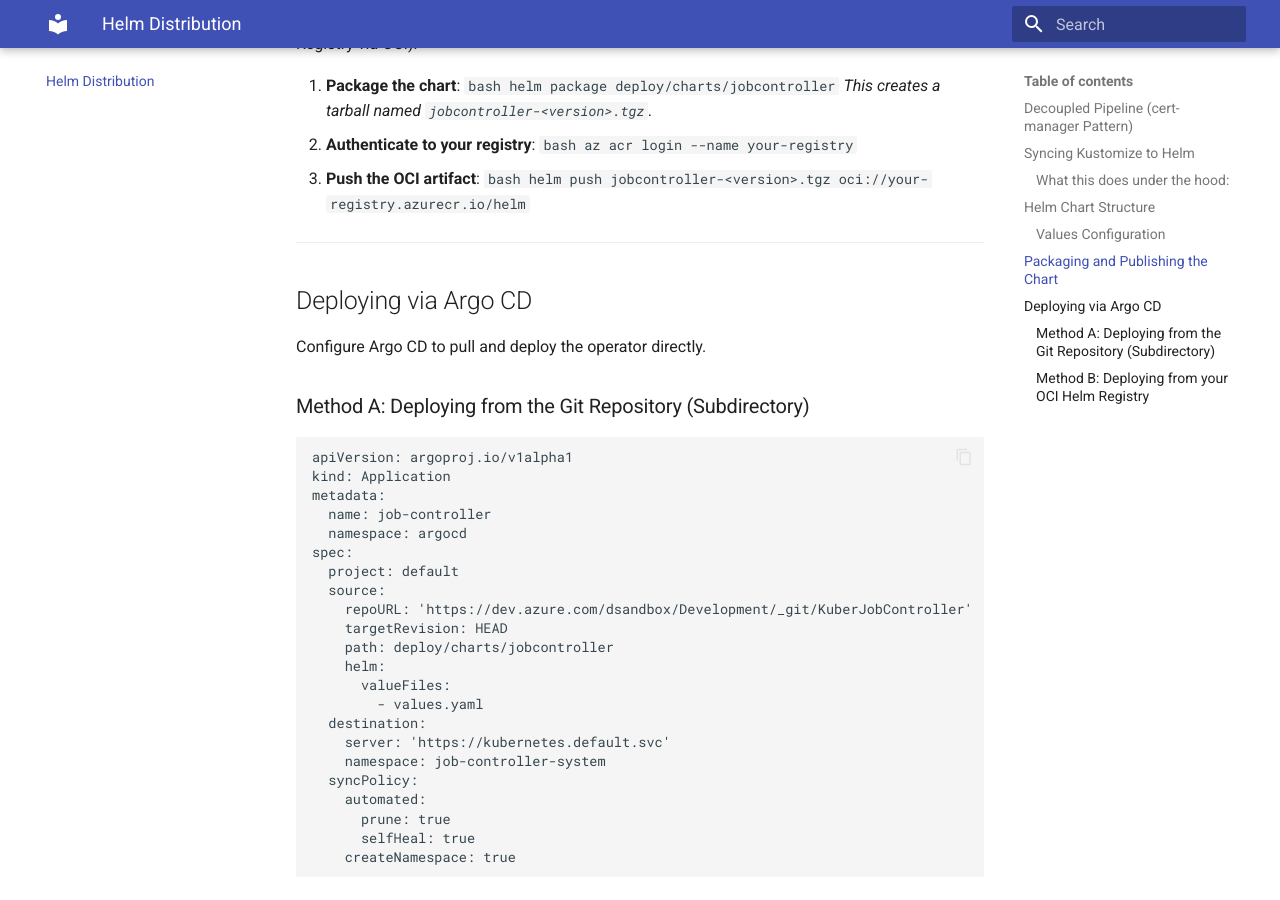
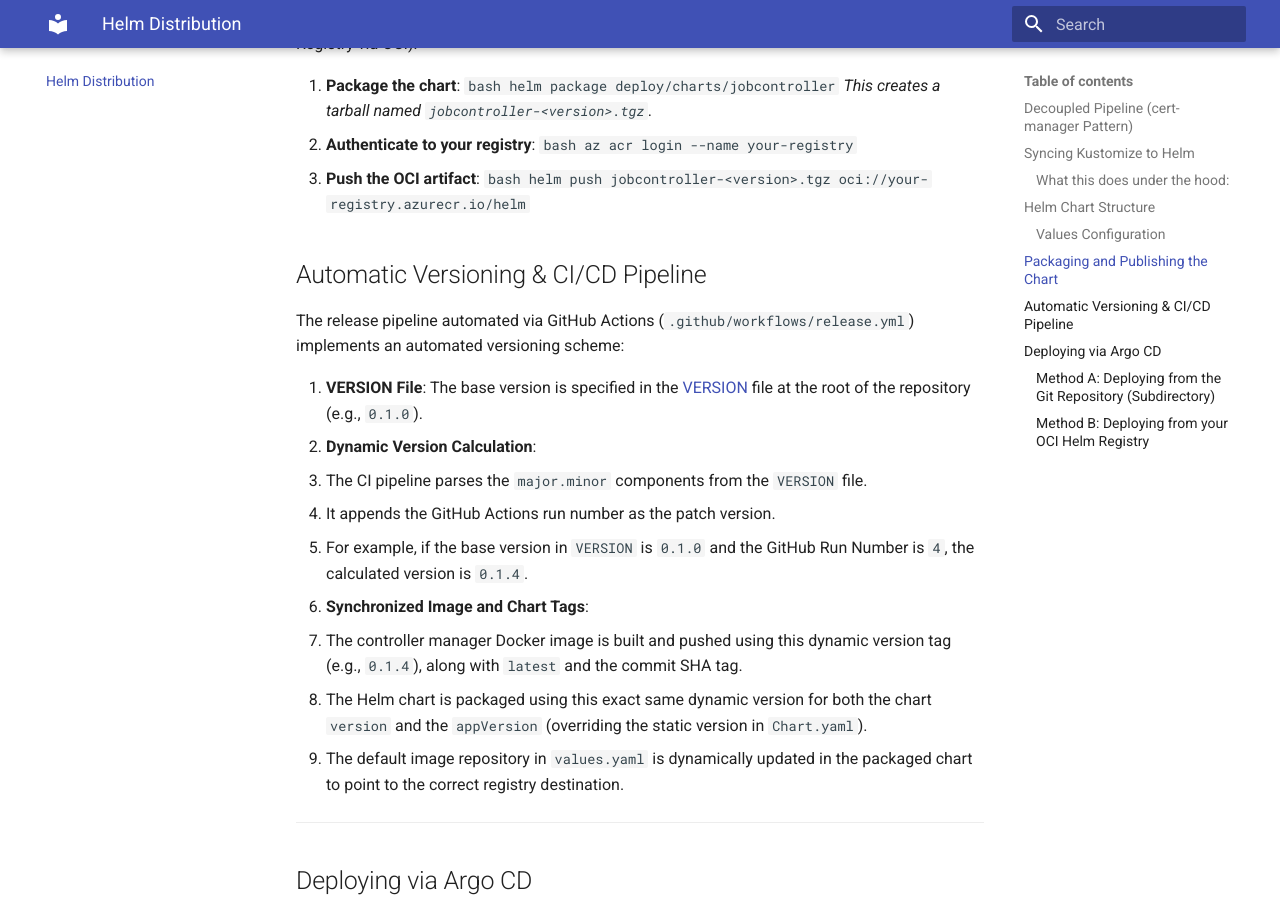
Before and after one commit to 02david20/JobController, an MkDocs documentation site: the page built from docs/distribution.md, in a window 1280 px wide and 900 px high, scrolled down 1636 px. Built offline with MkDocs 1.6.1 and Material for MkDocs 9.7.7, drawn with Linux system fonts in a browser that asks for light colours.

Commit message:
Document the automatic versioning and CI/CD release system

````diff
--- a/docs/distribution.md
+++ b/docs/distribution.md
@@ -64,6 +64,20 @@
    helm push jobcontroller-<version>.tgz oci://your-registry.azurecr.io/helm
    ```
 
+## Automatic Versioning & CI/CD Pipeline
+
+The release pipeline automated via GitHub Actions (`.github/workflows/release.yml`) implements an automated versioning scheme:
+
+1. **VERSION File**: The base version is specified in the [VERSION](file:///Users/david/Documents/Go/JobController/VERSION) file at the root of the repository (e.g., `0.1.0`).
+2. **Dynamic Version Calculation**:
+   - The CI pipeline parses the `major.minor` components from the `VERSION` file.
+   - It appends the GitHub Actions run number as the patch version.
+   - For example, if the base version in `VERSION` is `0.1.0` and the GitHub Run Number is `4`, the calculated version is `0.1.4`.
+3. **Synchronized Image and Chart Tags**:
+   - The controller manager Docker image is built and pushed using this dynamic version tag (e.g., `0.1.4`), along with `latest` and the commit SHA tag.
+   - The Helm chart is packaged using this exact same dynamic version for both the chart `version` and the `appVersion` (overriding the static version in `Chart.yaml`).
+   - The default image repository in `values.yaml` is dynamically updated in the packaged chart to point to the correct registry destination.
+
 ---
 
 ## Deploying via Argo CD
````
